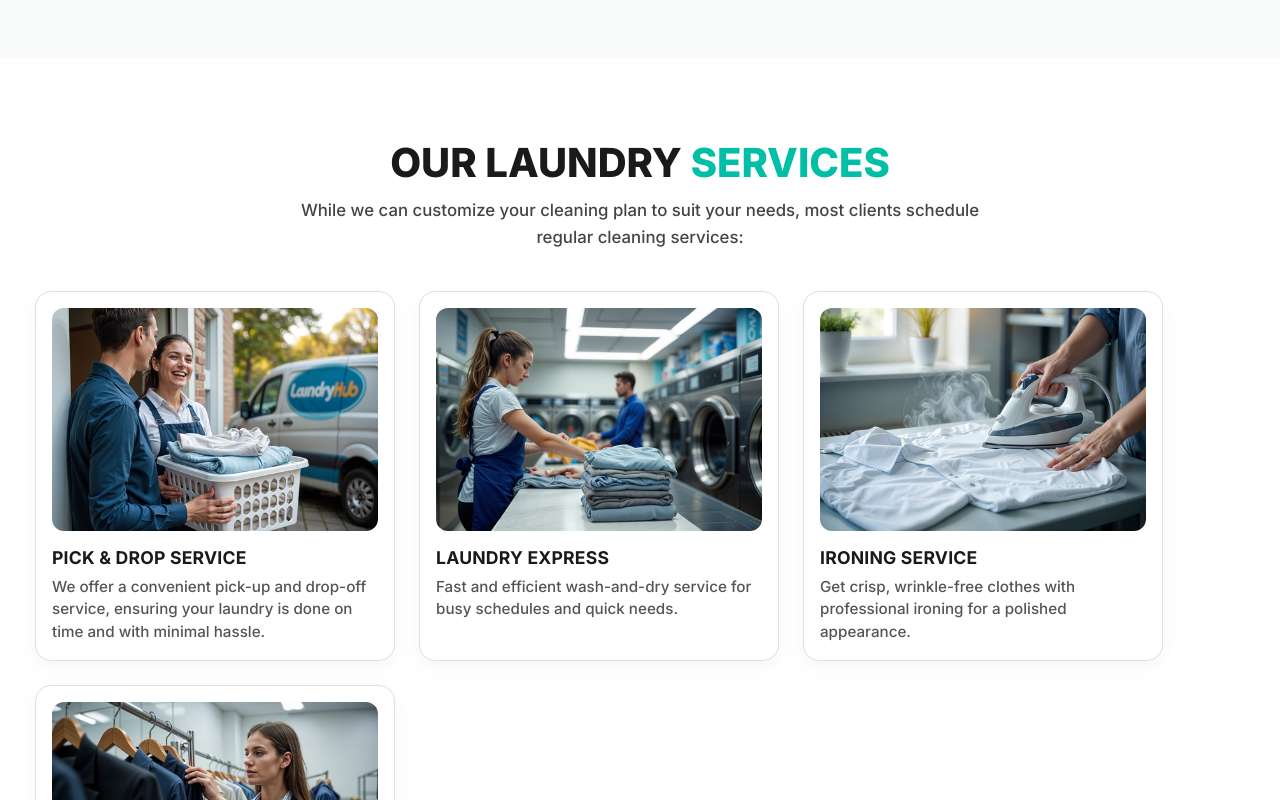
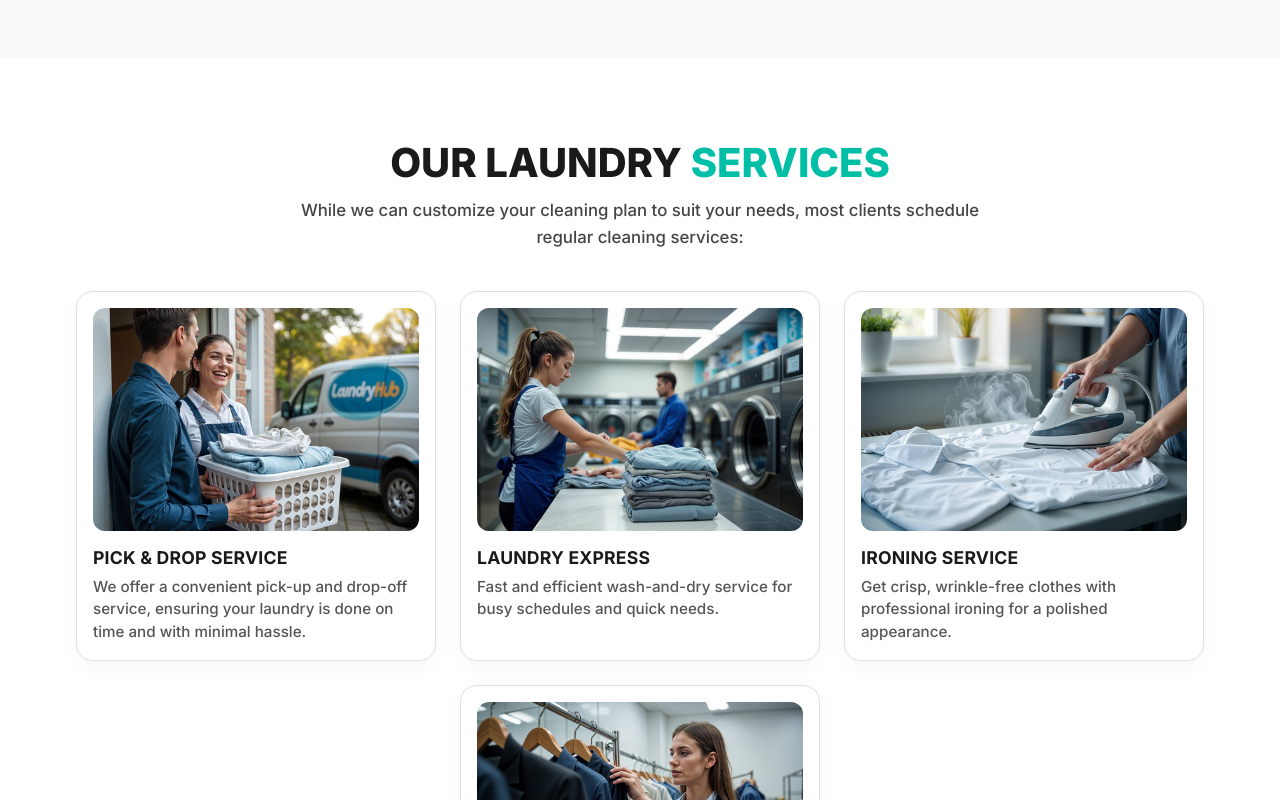
Before and after one commit to hamee264/Laundryhub, a Vue app: page / in a window 1280 px wide. Shown: the part 900-1700 px from the top of the page. Built offline with nearby package versions, Linux system fonts and the light colour scheme.

Commit message:
tenth commit

```diff
--- a/src/components/LaundryServices.vue
+++ b/src/components/LaundryServices.vue
@@ -29,12 +29,7 @@
     data() {
       return {
         services: [
-          // {
-          //   title: "SELF–SERVICE LAUNDRY",
-          //   image: "/src/assets/service1.png",
-          //   service:
-          //     "Use modern, high-capacity washers and dryers for a quick and smooth laundry process.",
-          // },
+
           {
             title: "PICK & DROP SERVICE",
             image: "/src/assets/service2.png",
@@ -83,6 +78,7 @@
   /* margin: 0 auto; */
   padding: 0 20px;
   text-align: center;
+  justify-content: center;
 
 }
 
@@ -110,6 +106,7 @@
   display: flex;
   gap: 24px;
   flex-wrap: wrap;
+  justify-content: center;
 }
 
 
--- a/src/components/Navbar.vue
+++ b/src/components/Navbar.vue
@@ -18,7 +18,7 @@
       <!-- Main Header -->
       <header>
         <div class="logo">
-          <img src="/src/assets/logo.png" alt="Logo" />
+          <img src="../assets/Logo.png" alt="Logo" />
         </div>
 
         <nav :class="{ open: isMenuOpen }">
```
